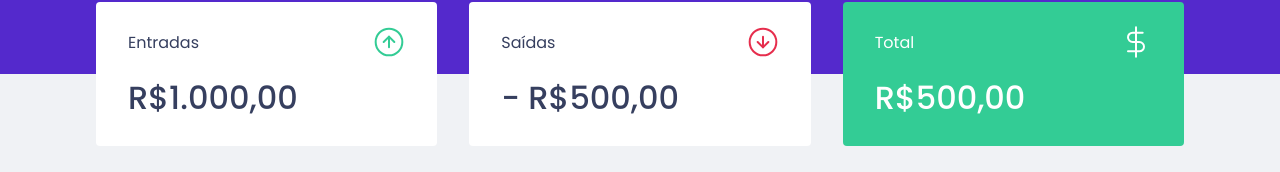
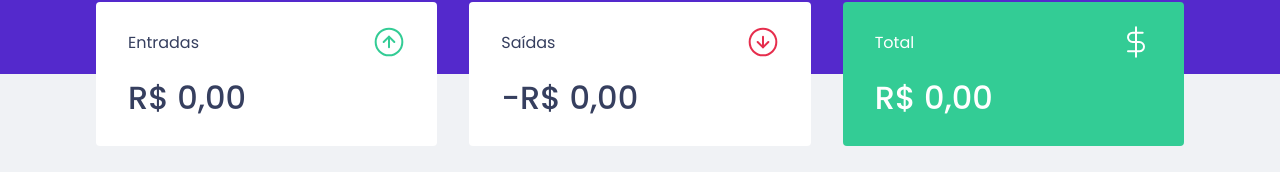
Before and after one commit to rafael-santana-almeida/ignite_dtmoney, a React (Create React App) app: page / in a window 1280 px wide. Shown: the part 198-370 px from the top of the page. Built offline with nearby package versions, Linux system fonts and the light colour scheme; no server answers; what miragejs would draw is missing.

Commit message:
Calculating summary

```diff
--- a/src/components/Summary/index.tsx
+++ b/src/components/Summary/index.tsx
@@ -9,6 +9,22 @@
 export function Summary() {
   const { transactions } = useContext(TransactionsContext);
 
+  const summary = transactions.reduce((acc, transaction) => {
+    if (transaction.type === 'deposit') {
+      acc.deposits += transaction.amount;
+      acc.total += transaction.amount;
+    } else {
+      acc.withdraws += transaction.amount;
+      acc.total -= transaction.amount;
+    }
+
+    return acc;
+  }, {
+    deposits: 0,
+    withdraws: 0,
+    total: 0
+  });
+
   return (
     <Container>
       <div>
@@ -16,7 +32,12 @@
           <p>Entradas</p>
           <img src={incomeImg} alt="Entradas" />
         </header>
-        <strong>R$1.000,00</strong>
+        <strong>
+          {new Intl.NumberFormat('pt-BR', {
+            style: 'currency',
+            currency: 'BRL'
+          }).format(summary.deposits)}
+        </strong>
       </div>
 
       <div>
@@ -24,7 +45,12 @@
           <p>Saídas</p>
           <img src={outcomeImd} alt="Saídas" />
         </header>
-        <strong>- R$500,00</strong>
+        <strong>-
+          {new Intl.NumberFormat('pt-BR', {
+            style: 'currency',
+            currency: 'BRL'
+          }).format(summary.withdraws)}
+        </strong>
       </div>
 
       <div className="highlught-background">
@@ -32,7 +58,12 @@
           <p>Total</p>
           <img src={totalImg} alt="Total" />
         </header>
-        <strong>R$500,00</strong>
+        <strong>
+          {new Intl.NumberFormat('pt-BR', {
+            style: 'currency',
+            currency: 'BRL'
+          }).format(summary.total)}
+        </strong>
       </div>
     </Container>
   );
```
